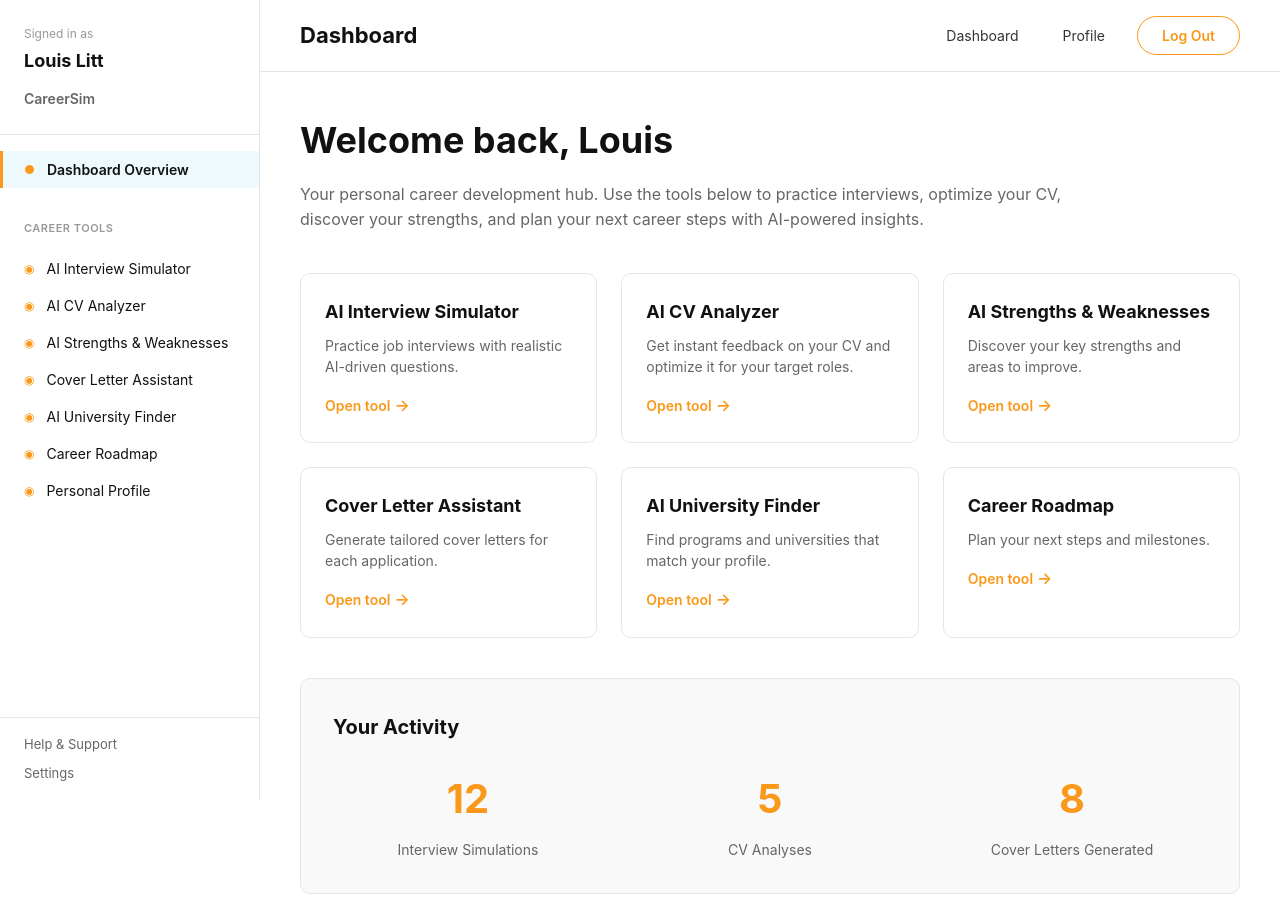
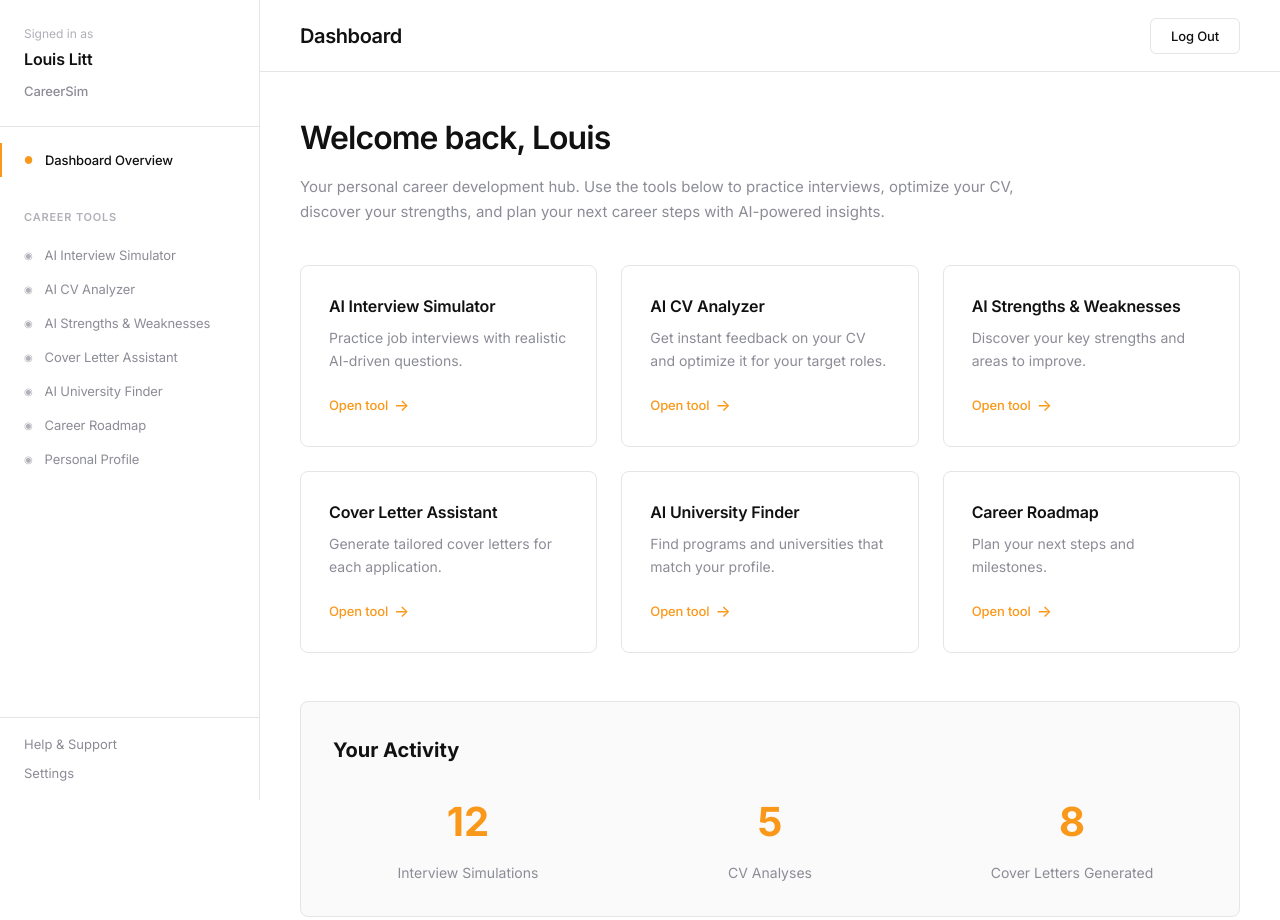
Before and after one commit to mpspo/MVP, a plain HTML site: page career-dashboard.html in a window 1280 px wide. Drawn offline with Linux system fonts and the light colour scheme.

Commit message:
Redesign Dashboard: Minimalistisches Redo-Design, entfernte doppelte Navigation

```diff
--- a/career-dashboard.css
+++ b/career-dashboard.css
@@ -3,13 +3,13 @@
     --redo-orange: #FA9819;
     --redo-blue-tint: #B6C9CF;
     --redo-baby-blue: #C6EBF7;
-    --redo-text: #333333;
+    --redo-text: #111111;
     --redo-dark: #111111;
     --redo-border: #E5E5E5;
     --redo-bg: #FFFFFF;
-    --redo-gray-light: #F9F9F9;
-    --redo-gray-text: #666666;
-    --redo-gray-label: #999999;
+    --redo-gray-light: #FAFAFA;
+    --redo-gray-text: #8C8C96;
+    --redo-gray-label: #B0B0B8;
 }
 
 /* ===== RESET & BASE ===== */
@@ -20,12 +20,14 @@
 }
 
 body {
-    font-family: -apple-system, BlinkMacSystemFont, "SF Pro Text", "Helvetica Neue", Arial, sans-serif;
+    font-family: "Inter", -apple-system, BlinkMacSystemFont, "Rethink Sans", "SF Pro Text", "Helvetica Neue", Arial, sans-serif;
     color: var(--redo-text);
     background: var(--redo-bg);
     display: flex;
     min-height: 100vh;
     line-height: 1.6;
+    -webkit-font-smoothing: antialiased;
+    -moz-osx-font-smoothing: grayscale;
 }
 
 button {
@@ -63,16 +65,18 @@ input, textarea, select {
 }
 
 .user-name {
-    font-size: 18px;
-    font-weight: 700;
+    font-size: 16px;
+    font-weight: 600;
     color: var(--redo-dark);
-    margin-bottom: 12px;
+    margin-bottom: 8px;
+    letter-spacing: -0.01em;
 }
 
 .brand-name {
-    font-size: 14px;
+    font-size: 13px;
     color: var(--redo-gray-text);
-    font-weight: 600;
+    font-weight: 500;
+    letter-spacing: -0.01em;
 }
 
 /* Sidebar Navigation */
@@ -90,7 +94,7 @@ input, textarea, select {
     font-weight: 600;
     color: var(--redo-gray-label);
     text-transform: uppercase;
-    letter-spacing: 0.5px;
+    letter-spacing: 0.8px;
     padding: 8px 24px;
     margin-bottom: 4px;
 }
@@ -100,23 +104,27 @@ input, textarea, select {
     display: flex;
     align-items: center;
     gap: 12px;
-    padding: 10px 24px;
-    font-size: 14px;
-    color: var(--redo-dark);
+    padding: 9px 24px;
+    font-size: 13px;
+    color: var(--redo-gray-text);
     background: transparent;
     text-align: left;
-    transition: all 0.2s ease;
+    transition: all 0.15s ease;
     position: relative;
     border: none;
+    font-weight: 400;
+    letter-spacing: -0.01em;
 }
 
 .nav-link:hover {
-    background: rgba(198, 235, 247, 0.2);
+    color: var(--redo-dark);
+    background: transparent;
 }
 
 .nav-link.active {
-    background: rgba(198, 235, 247, 0.3);
-    font-weight: 600;
+    color: var(--redo-dark);
+    background: transparent;
+    font-weight: 500;
 }
 
 .nav-link.active::before {
@@ -125,13 +133,18 @@ input, textarea, select {
     left: 0;
     top: 0;
     bottom: 0;
-    width: 3px;
+    width: 2px;
     background: var(--redo-orange);
 }
 
 .nav-icon {
+    color: var(--redo-gray-label);
+    font-size: 10px;
+    transition: color 0.15s ease;
+}
+
+.nav-link.active .nav-icon {
     color: var(--redo-orange);
-    font-size: 12px;
 }
 
 /* Sidebar Footer */
@@ -177,9 +190,10 @@ input, textarea, select {
 }
 
 .page-title {
-    font-size: 22px;
-    font-weight: 700;
+    font-size: 20px;
+    font-weight: 600;
     color: var(--redo-dark);
+    letter-spacing: -0.02em;
 }
 
 .top-bar-actions {
@@ -188,33 +202,22 @@ input, textarea, select {
     gap: 20px;
 }
 
-.top-action-link {
-    font-size: 14px;
-    color: var(--redo-text);
-    background: transparent;
-    padding: 8px 12px;
-    transition: all 0.2s ease;
-}
-
-.top-action-link:hover {
-    color: var(--redo-orange);
-    text-decoration: underline;
-}
-
 .logout-btn {
     background: var(--redo-bg);
-    border: 1px solid var(--redo-orange);
-    color: var(--redo-orange);
-    font-size: 14px;
-    font-weight: 600;
-    padding: 10px 24px;
-    border-radius: 999px;
+    border: 1px solid var(--redo-border);
+    color: var(--redo-dark);
+    font-size: 13px;
+    font-weight: 500;
+    padding: 9px 20px;
+    border-radius: 6px;
     transition: all 0.2s ease;
+    letter-spacing: -0.01em;
 }
 
 .logout-btn:hover {
-    background: var(--redo-orange);
+    background: var(--redo-dark);
     color: var(--redo-bg);
+    border-color: var(--redo-dark);
 }
 
 /* ===== CONTENT AREA ===== */
@@ -240,17 +243,19 @@ input, textarea, select {
 }
 
 .page-heading {
-    font-size: 36px;
-    font-weight: 700;
+    font-size: 32px;
+    font-weight: 600;
     color: var(--redo-dark);
     margin-bottom: 12px;
+    letter-spacing: -0.03em;
 }
 
 .page-description {
-    font-size: 16px;
+    font-size: 15px;
     color: var(--redo-gray-text);
-    line-height: 1.6;
-    max-width: 800px;
+    line-height: 1.65;
+    max-width: 720px;
+    font-weight: 400;
 }
 
 /* ===== CARDS GRID (DASHBOARD) ===== */
@@ -264,43 +269,46 @@ input, textarea, select {
 .feature-card {
     background: var(--redo-bg);
     border: 1px solid var(--redo-border);
-    border-radius: 10px;
-    padding: 24px;
+    border-radius: 8px;
+    padding: 28px;
     transition: all 0.2s ease;
 }
 
 .feature-card:hover {
-    border-color: var(--redo-orange);
-    box-shadow: 0 2px 8px rgba(0, 0, 0, 0.05);
+    border-color: #D0D0D5;
+    transform: translateY(-2px);
 }
 
 .card-title {
-    font-size: 18px;
-    font-weight: 700;
+    font-size: 16px;
+    font-weight: 600;
     color: var(--redo-dark);
     margin-bottom: 8px;
+    letter-spacing: -0.01em;
 }
 
 .card-description {
     font-size: 14px;
     color: var(--redo-gray-text);
-    margin-bottom: 16px;
-    line-height: 1.5;
+    margin-bottom: 20px;
+    line-height: 1.6;
+    font-weight: 400;
 }
 
 .card-link {
-    font-size: 14px;
+    font-size: 13px;
     color: var(--redo-orange);
-    font-weight: 600;
+    font-weight: 500;
     background: transparent;
     padding: 0;
     display: inline-flex;
     align-items: center;
-    gap: 4px;
+    gap: 6px;
+    letter-spacing: -0.01em;
 }
 
 .card-link:hover {
-    text-decoration: underline;
+    opacity: 0.8;
 }
 
 .arrow {
@@ -311,9 +319,9 @@ input, textarea, select {
 .stats-panel {
     background: var(--redo-gray-light);
     border: 1px solid var(--redo-border);
-    border-radius: 10px;
+    border-radius: 8px;
     padding: 32px;
-    margin-top: 40px;
+    margin-top: 48px;
 }
 
 .stats-title {
@@ -361,7 +369,7 @@ input, textarea, select {
 .form-container {
     background: var(--redo-bg);
     border: 1px solid var(--redo-border);
-    border-radius: 10px;
+    border-radius: 8px;
     padding: 32px;
 }
 
@@ -388,26 +396,28 @@ input, textarea, select {
 
 .form-group label {
     display: block;
-    font-size: 14px;
-    font-weight: 600;
+    font-size: 13px;
+    font-weight: 500;
     color: var(--redo-dark);
     margin-bottom: 8px;
+    letter-spacing: -0.01em;
 }
 
 .input-field {
     width: 100%;
-    padding: 12px 16px;
+    padding: 11px 14px;
     font-size: 14px;
     color: var(--redo-dark);
     background: var(--redo-bg);
     border: 1px solid var(--redo-border);
     border-radius: 6px;
     transition: all 0.2s ease;
+    font-weight: 400;
 }
 
 .input-field:focus {
     outline: none;
-    border-color: var(--redo-orange);
+    border-color: var(--redo-dark);
 }
 
 .textarea-large {
@@ -417,17 +427,18 @@ input, textarea, select {
 
 /* ===== BUTTONS ===== */
 .btn-primary {
-    background: var(--redo-orange);
+    background: var(--redo-dark);
     color: var(--redo-bg);
-    font-size: 14px;
-    font-weight: 600;
-    padding: 14px 32px;
-    border-radius: 999px;
+    font-size: 13px;
+    font-weight: 500;
+    padding: 12px 28px;
+    border-radius: 6px;
     transition: all 0.2s ease;
+    letter-spacing: -0.01em;
 }
 
 .btn-primary:hover {
-    background: #e88a0f;
+    background: #000000;
     transform: translateY(-1px);
 }
 
--- a/career-dashboard.html
+++ b/career-dashboard.html
@@ -4,6 +4,9 @@
     <meta charset="UTF-8">
     <meta name="viewport" content="width=device-width, initial-scale=1.0">
     <title>CareerSim Dashboard</title>
+    <link rel="preconnect" href="https://fonts.googleapis.com">
+    <link rel="preconnect" href="https://fonts.gstatic.com" crossorigin>
+    <link href="https://fonts.googleapis.com/css2?family=Inter:wght@400;500;600;700&display=swap" rel="stylesheet">
     <link rel="stylesheet" href="career-dashboard.css">
 </head>
 <body>
@@ -71,8 +74,6 @@
         <header class="top-bar">
             <h1 class="page-title" id="current-page-title">Dashboard</h1>
             <div class="top-bar-actions">
-                <button class="top-action-link" data-target="page-dashboard" data-title="Dashboard">Dashboard</button>
-                <button class="top-action-link" data-target="page-profile" data-title="Personal Profile">Profile</button>
                 <button class="logout-btn">Log Out</button>
             </div>
         </header>
@@ -534,7 +535,6 @@
             const navLinks = document.querySelectorAll('.nav-link');
             const pages = document.querySelectorAll('.page');
             const pageTitle = document.getElementById('current-page-title');
-            const topActionLinks = document.querySelectorAll('.top-action-link');
 
             function switchPage(targetId, title) {
                 // Hide all pages
@@ -569,16 +569,6 @@
                 });
             });
 
-            // Top bar navigation
-            topActionLinks.forEach(link => {
-                link.addEventListener('click', function(e) {
-                    e.preventDefault();
-                    const target = this.getAttribute('data-target');
-                    const title = this.getAttribute('data-title');
-                    switchPage(target, title);
-                });
-            });
-
             // Logout button
             const logoutBtn = document.querySelector('.logout-btn');
             if (logoutBtn) {
```
